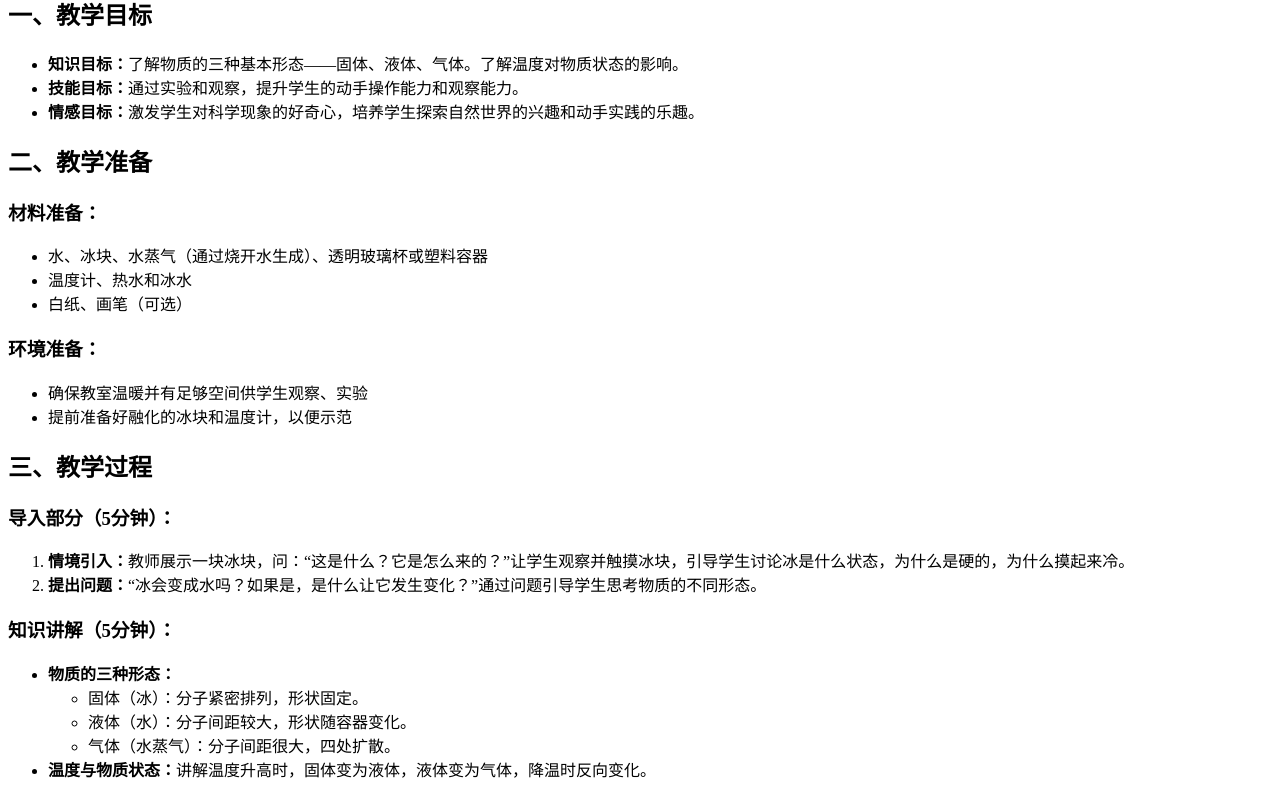
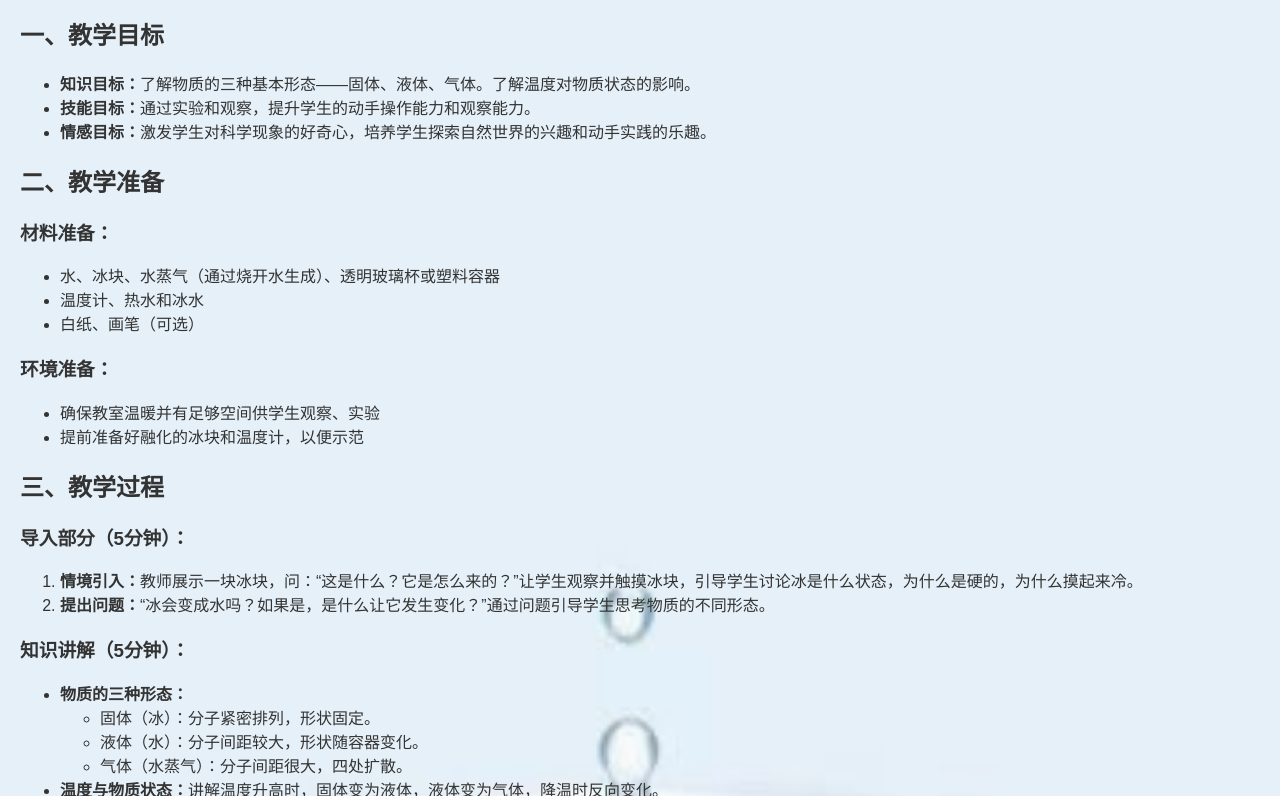
Before and after one commit to TTang508/wsd2, a plain HTML site: page phsic.html in a window 1280 px wide. Shown: the part 93-889 px from the top of the page. Drawn offline with Linux system fonts and the light colour scheme.

Commit message:
Update phsic.html

```diff
--- a/phsic.html
+++ b/phsic.html
@@ -4,6 +4,32 @@
     <meta charset="UTF-8">
     <meta name="viewport" content="width=device-width, initial-scale=1.0">
     <title>物质的基本形态教学设计</title>
+    <style>
+            body {
+            font-family: Arial, sans-serif;
+            margin: 0;
+            padding: 20px;
+            color: #333;
+            position: relative;
+            background-color: #f7f7f7; /* Fallback color */
+        }
+
+        /* Semi-transparent background image using pseudo-element */
+        body::before {
+            content: '';
+            position: absolute;
+            top: 0;
+            left: 0;
+            right: 0;
+            bottom: 0;
+            background-image: url('p2.jpg');
+            background-size: cover;
+            background-position: center center;
+            background-repeat: no-repeat;
+            opacity: 0.5; /* Adjust opacity to 50% */
+            z-index: -1; /* Ensure it stays in the background */
+        }
+    </style>
 </head>
 <body>
     <h1>物质的基本形态教学设计</h1>
```
